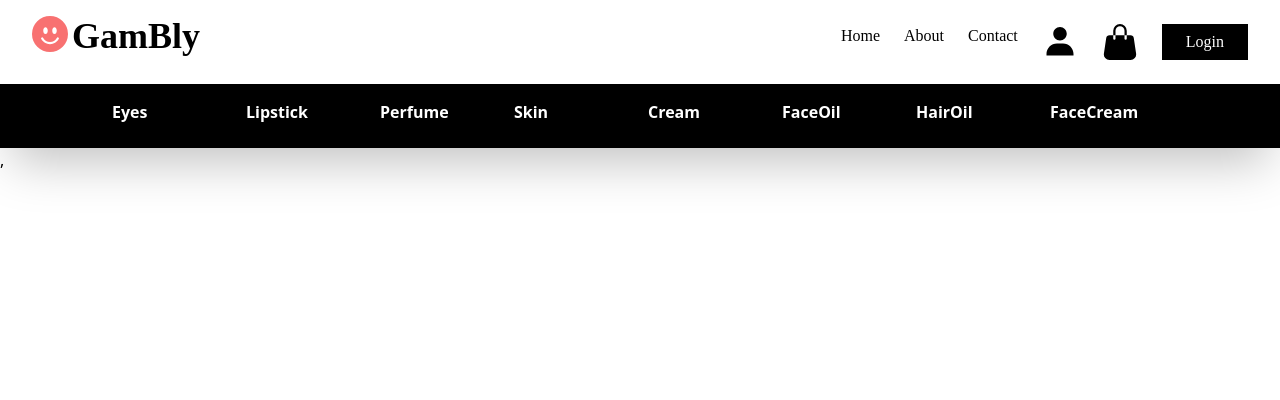
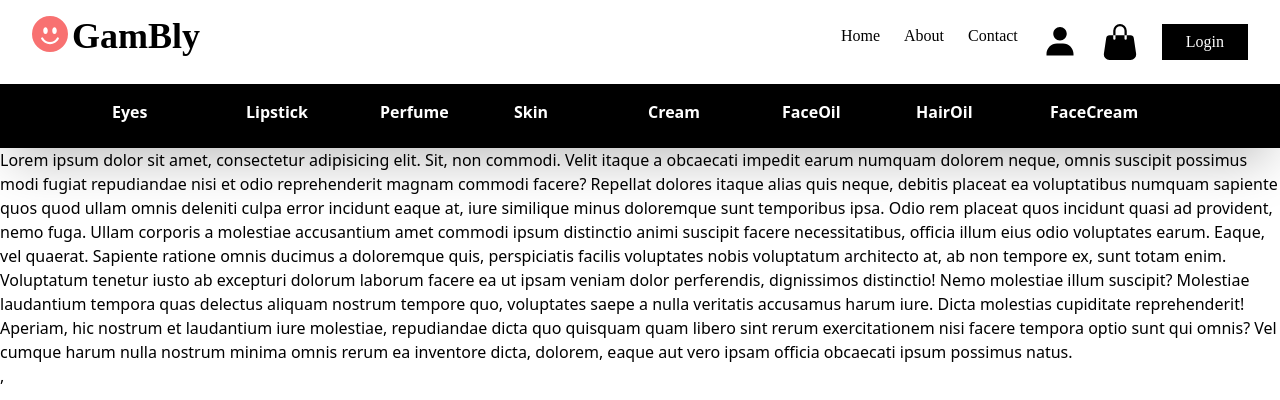
Before and after one commit to mohanverse/Gambly-cosmatics, a React (Vite) app: page /user in a window 1280 px wide. Shown: the top 400 px of the page. Built offline with nearby package versions, Linux system fonts and the light colour scheme; a web font is replaced by a local one.

Commit message:
gambly update

```diff
--- a/src/components/Navbar.jsx
+++ b/src/components/Navbar.jsx
@@ -34,8 +34,6 @@ function Navbar() {
                     <Link to="/card"><BsHandbagFill className='text-4xl' /></Link>
                     <button className='bg-black text-white px-6 p-1'>Login</button>
                 </div>
-
-
                 {display==='hidden'?   <GiHamburgerMenu className='text-3xl md:hidden block' onClick={clickHandle}/> : <MdOutlineClose      className='text-3xl md:hidden block' onClick={clickHandle}/>}
 
                 {/* mobile view */}
--- a/src/components/User.jsx
+++ b/src/components/User.jsx
@@ -5,6 +5,7 @@ function User() {
   return (
     <>
     <Navbar/>
+    <h1>Lorem ipsum dolor sit amet, consectetur adipisicing elit. Sit, non commodi. Velit itaque a obcaecati impedit earum numquam dolorem neque, omnis suscipit possimus modi fugiat repudiandae nisi et odio reprehenderit magnam commodi facere? Repellat dolores itaque alias quis neque, debitis placeat ea voluptatibus numquam sapiente quos quod ullam omnis deleniti culpa error incidunt eaque at, iure similique minus doloremque sunt temporibus ipsa. Odio rem placeat quos incidunt quasi ad provident, nemo fuga. Ullam corporis a molestiae accusantium amet commodi ipsum distinctio animi suscipit facere necessitatibus, officia illum eius odio voluptates earum. Eaque, vel quaerat. Sapiente ratione omnis ducimus a doloremque quis, perspiciatis facilis voluptates nobis voluptatum architecto at, ab non tempore ex, sunt totam enim. Voluptatum tenetur iusto ab excepturi dolorum laborum facere ea ut ipsam veniam dolor perferendis, dignissimos distinctio! Nemo molestiae illum suscipit? Molestiae laudantium tempora quas delectus aliquam nostrum tempore quo, voluptates saepe a nulla veritatis accusamus harum iure. Dicta molestias cupiditate reprehenderit! Aperiam, hic nostrum et laudantium iure molestiae, repudiandae dicta quo quisquam quam libero sint rerum exercitationem nisi facere tempora optio sunt qui omnis? Vel cumque harum nulla nostrum minima omnis rerum ea inventore dicta, dolorem, eaque aut vero ipsam officia obcaecati ipsum possimus natus.</h1>
     </>
   )
 }
```
